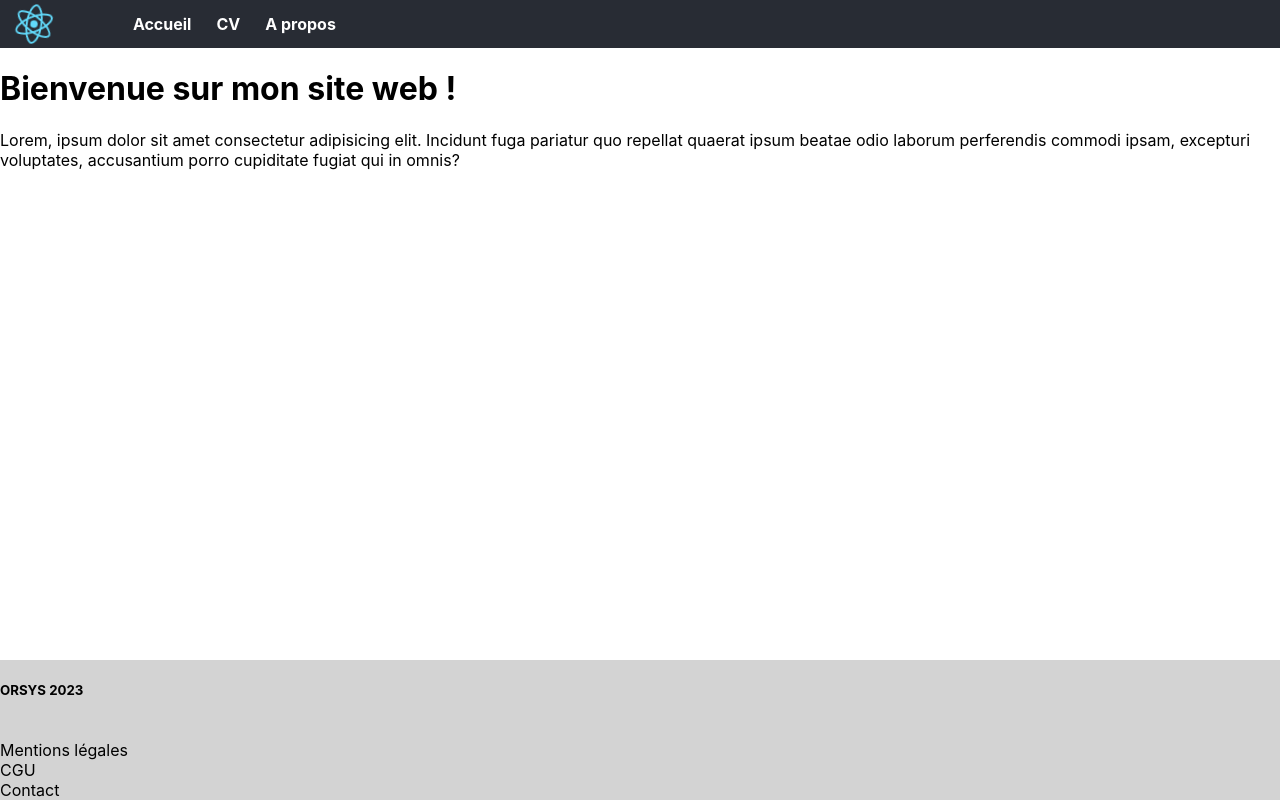
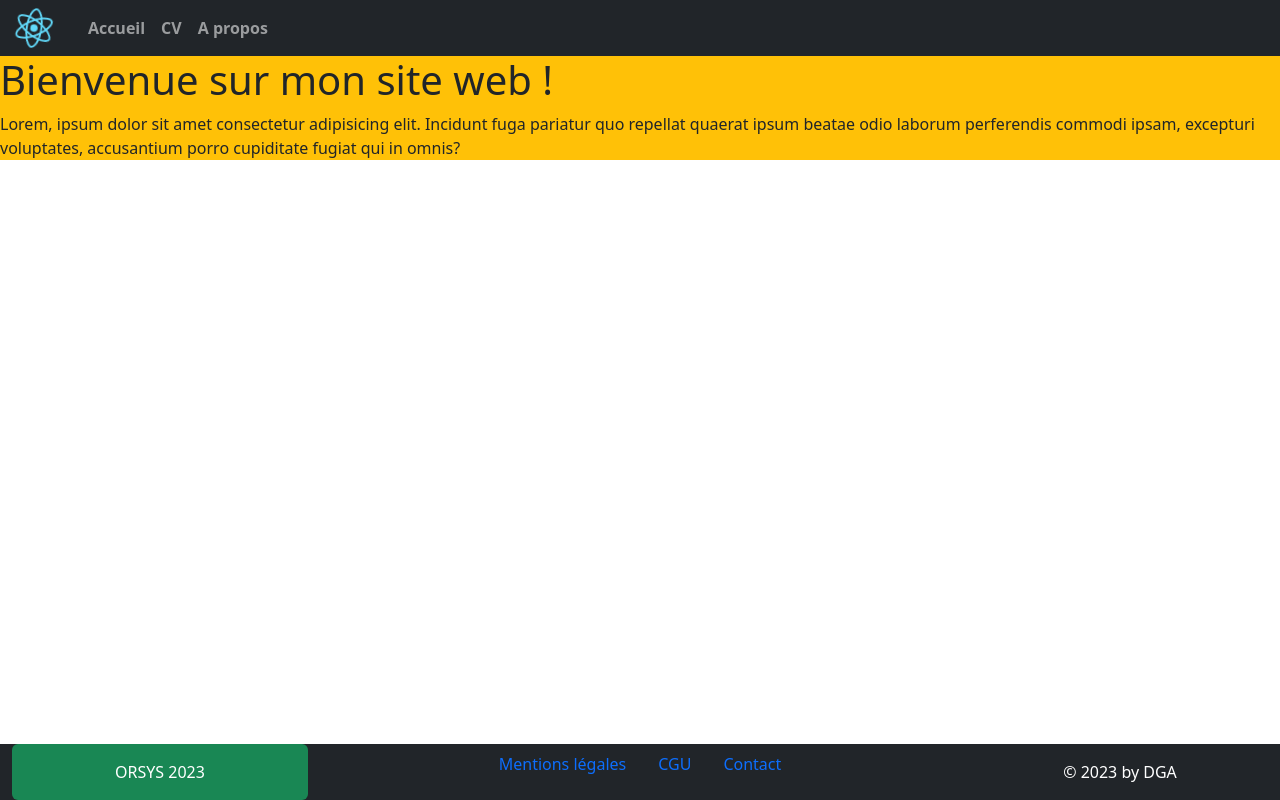
Before and after one commit to Kaemyll/ORSYS-ReactJS, a React (Create React App) app in the folder renskrypt/: page / in a window 1280 px wide. Built offline with nearby package versions, Linux system fonts and the light colour scheme.

Commit message:
style: integration of react-boostrap

```diff
--- a/renskrypt/package.json
+++ b/renskrypt/package.json
@@ -6,9 +6,11 @@
     "@testing-library/jest-dom": "^5.16.5",
     "@testing-library/react": "^13.4.0",
     "@testing-library/user-event": "^13.5.0",
+    "bootstrap": "^5.2.3",
     "react": "^18.2.0",
+    "react-bootstrap": "^2.7.2",
     "react-dom": "^18.2.0",
-    "react-scripts": "5.0.1",
+    "react-scripts": "^2.1.3",
     "web-vitals": "^2.1.4"
   },
   "scripts": {
--- a/renskrypt/src/App.js
+++ b/renskrypt/src/App.js
@@ -1,3 +1,4 @@
+import React from 'react';
 import Header from './components/Header';
 import Main from './components/Main';
 import Footer from './components/Footer';
@@ -5,7 +6,7 @@ import './App.css';
 
 function App() {
   return (
-    <div className="App">
+    <div className="App bg-warning">
       <Header />
       <Main />
       <Footer />
--- a/renskrypt/src/components/Footer.jsx
+++ b/renskrypt/src/components/Footer.jsx
@@ -1,16 +1,36 @@
-import React from 'react'
+import React from "react";
+import { Col, Nav } from "react-bootstrap";
 
 export default function Footer() {
   return (
     <div>
-        <footer>
-            <h5>ORSYS 2023</h5>
-            <ul className='footerUl'>
-                <li>Mentions légales</li>
-                <li>CGU</li>
-                <li>Contact</li>
-            </ul>
-        </footer>
+      <footer className="container-fluid bg-dark text-white">
+        <div className="row">
+          <Col className="justify-content-center">
+            <div className="bg-success text-center py-3 rounded">
+              ORSYS 2023
+            </div>
+          </Col>
+          <Col md={6}>
+            <Nav className="justify-content-center">
+              <Nav.Item className="">
+                <Nav.Link href="#">Mentions légales</Nav.Link>
+              </Nav.Item>
+              <Nav.Item className="">
+                <Nav.Link href="#">CGU</Nav.Link>
+              </Nav.Item>
+              <Nav.Item className="">
+                <Nav.Link href="#">Contact</Nav.Link>
+              </Nav.Item>
+            </Nav>
+          </Col>
+          <Col>
+            <div className="footer-copyright text-center py-3">
+              © 2023 by DGA
+            </div>
+          </Col>
+        </div>
+      </footer>
     </div>
-  )
+  );
 }
--- a/renskrypt/src/components/Header.jsx
+++ b/renskrypt/src/components/Header.jsx
@@ -4,7 +4,7 @@ import Navigation from "./Navigation";
 
 export default function Header() {
   return (
-    <header className="App-header">
+    <header className="App-header bg-dark">
       <Logo />
       <Navigation />
     </header>
--- a/renskrypt/src/components/Navigation.jsx
+++ b/renskrypt/src/components/Navigation.jsx
@@ -1,13 +1,18 @@
-import React from 'react'
+import React from "react";
+import { Container, Navbar, Nav } from "react-bootstrap";
 
 export default function Navigation() {
   return (
-    <div>
-        <ul className='navbar'>
-            <li>Accueil</li>
-            <li>CV</li>
-            <li>A propos</li>
-        </ul>
-    </div>
-  )
+    <Navbar bg="dark" variant="dark" expand="lg">
+      <Container>
+        <Navbar.Collapse>
+          <Nav className="me-auto text-white">
+            <Nav.Link href="#Home">Accueil</Nav.Link>
+            <Nav.Link href="#CV">CV</Nav.Link>
+            <Nav.Link href="#About">A propos</Nav.Link>
+          </Nav>
+        </Navbar.Collapse>
+      </Container>
+    </Navbar>
+  );
 }
--- a/renskrypt/src/index.js
+++ b/renskrypt/src/index.js
@@ -1,6 +1,9 @@
 import React from 'react';
 import ReactDOM from 'react-dom/client';
+
 import './index.css';
+import 'bootstrap/dist/css/bootstrap.min.css';
+
 import App from './App';
 import reportWebVitals from './reportWebVitals';
 
```
Also changed, not shown: 1 other file (tests, documents, lock files or other folders).
